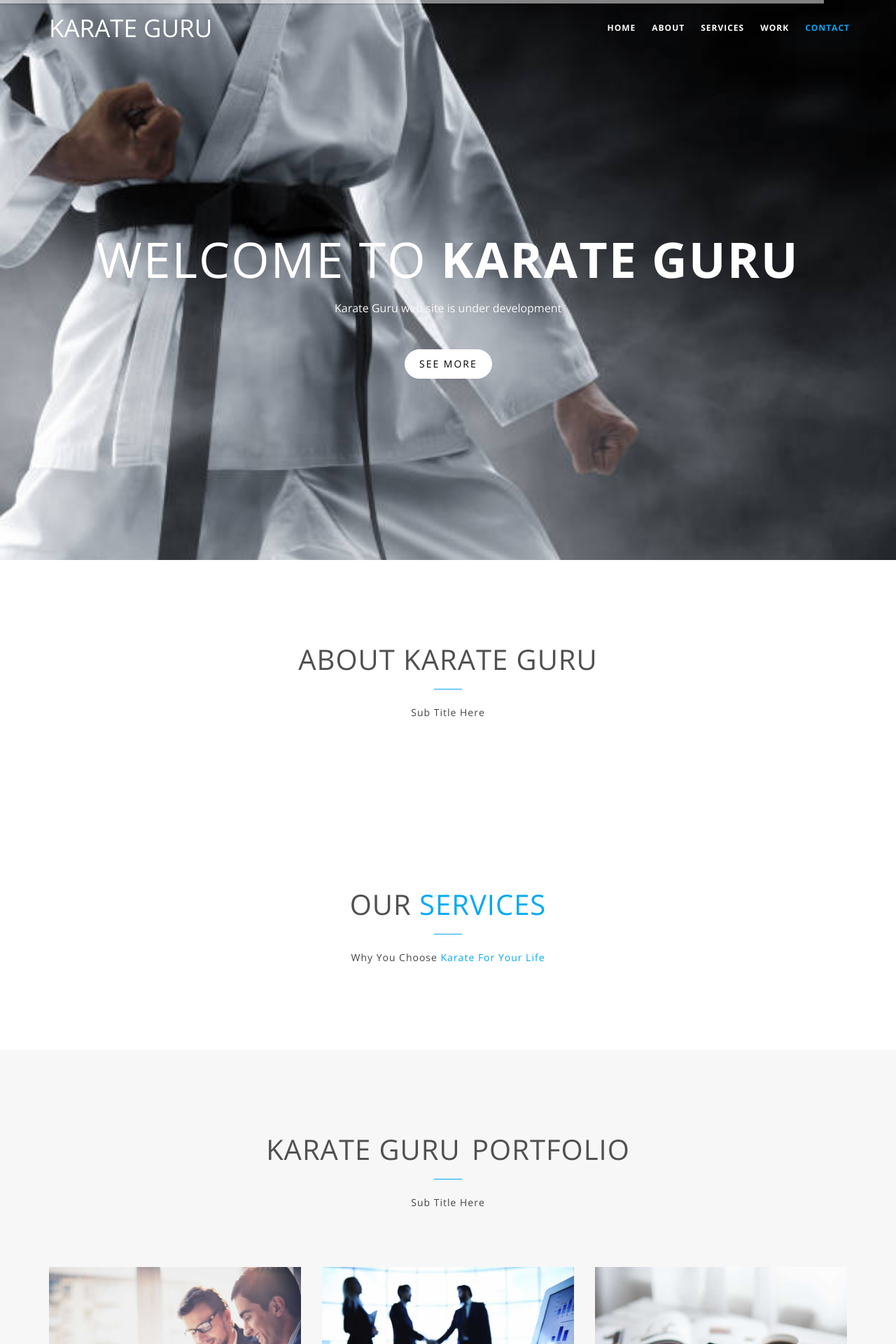
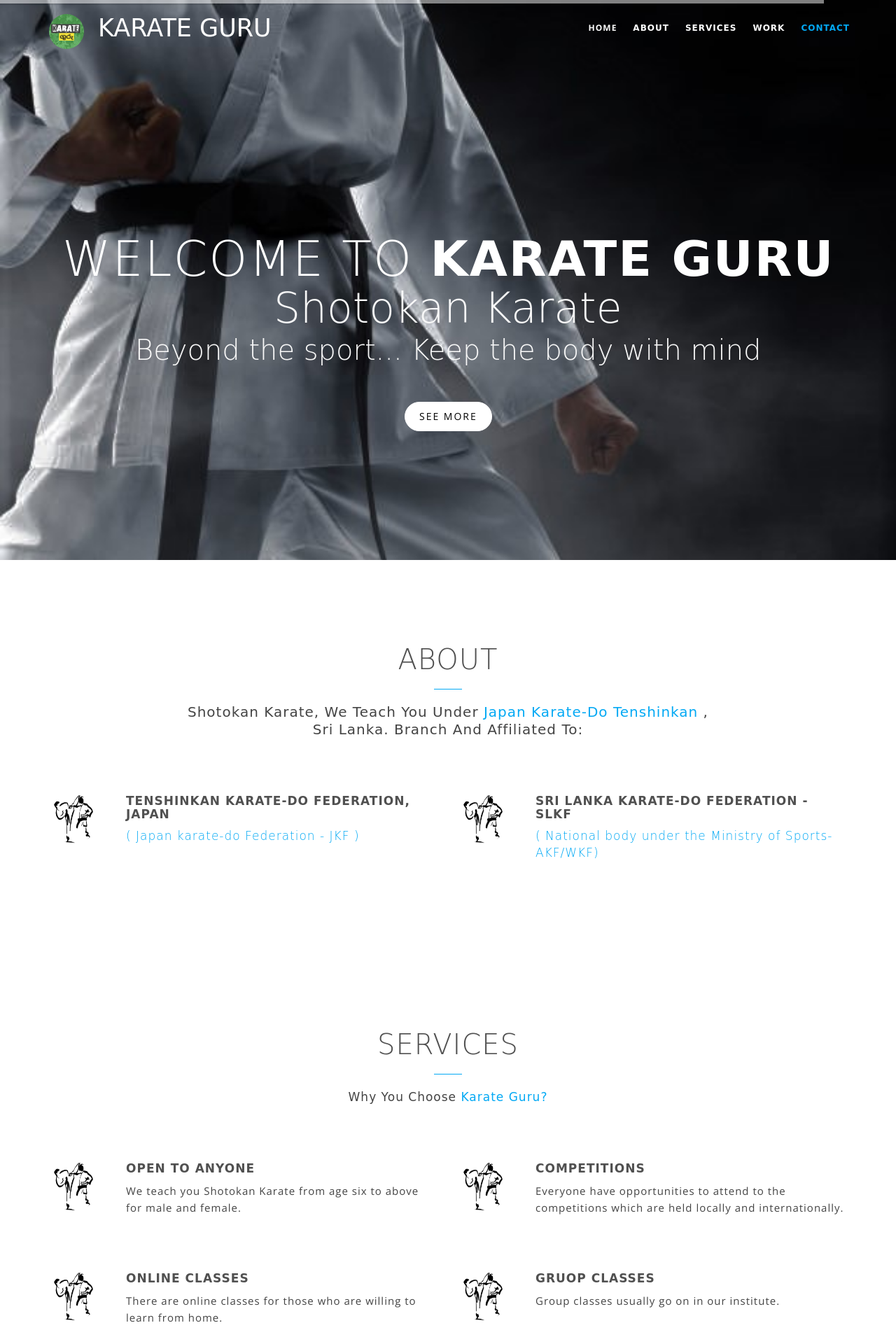
Before and after one commit to Ruwan5/karate-guru, a PHP site: page / in a window 1280 px wide. Shown: the top 1920 px of the page at 70% size. Run offline with PHP 8.4, Linux system fonts and the light colour scheme; some web fonts are replaced.

Commit message:
developed some features

```diff
--- a/css/style.css
+++ b/css/style.css
@@ -1,8 +1,4 @@
-/*
-	Bonativo by TEMPLATE STOCK
-	templatestock.co @templatestock
-	Released for free under the Creative Commons Attribution 3.0 license (templated.co/license)
-*/
+
 
 @import url('https://fonts.googleapis.com/css?family=Open+Sans:400,700,600,400italic');
 
@@ -423,7 +419,7 @@ TEAM CSS
     font-weight: 300;
 }
 .testimonials{
-    background: url(../images/bg-3.jpg);
+    background: url(../images/karate2.jpg);
     background-position: 50% 0;
     background-size: cover;
     background-repeat: no-repeat;
--- a/index.html
+++ b/index.html
@@ -6,7 +6,7 @@
         <meta http-equiv="X-UA-Compatible" content="IE=edge">
         <meta name="viewport" content="width=device-width, initial-scale=1">
         <title>Karate Guru</title>
-        <link rel="icon" href="images/logo.png" type="image/x-icon">
+        <link rel="icon" href="images/logo.jpeg" type="image/x-icon">
 
         <!-- Bootstrap -->
         <link href="bootstrap/css/bootstrap.min.css" rel="stylesheet">
@@ -33,15 +33,18 @@
                         <span class="icon-bar"></span>
                         <span class="icon-bar"></span>
                     </button>
-                    <a class="navbar-brand alo" href="index.html">Karate Guru</a>
+                    <div style="margin-top: -10px;" class="navbar-brand alo">
+                        <img style="width: 50px; height: 50px; border-radius: 50%;" src="images/logo.jpeg" alt="">
+                    </div>
+                    <a style="font-family: cursive;" class="navbar-brand alo" href="index.html">Karate Guru</a>
                 </div>
                 <div id="navbar" class="navbar-collapse collapse">
-                    <ul class="nav navbar-nav navbar-right scroll-to">
-                        <li class="active"><a href="#home">Home</a></li>
-                        <li><a href="#about">About</a></li>
-                        <li><a href="#services">Services</a></li>
-                        <li><a href="#work">Work</a></li>
-                        <li><a href="#contact">Contact</a></li>
+                    <ul  class="nav navbar-nav navbar-right scroll-to">
+                        <li class="active" style="font-family: cursive;"><a href="#home">Home</a></li>
+                        <li><a href="#about" style="font-family: cursive;">About</a></li>
+                        <li><a href="#services" style="font-family: cursive;">Services</a></li>
+                        <li><a href="#work" style="font-family: cursive;">Work</a></li>
+                        <li><a href="#contact" style="font-family: cursive;">Contact</a></li>
 
                     </ul>
                 </div><!--/.nav-collapse -->
@@ -58,37 +61,43 @@
                         <img src="images/karate2.jpg" alt="desk" data-bgfit="cover" data-bgposition="left top" data-bgrepeat="no-repeat">
                         <!-- LAYERS -->
                         <!-- LAYER NR. 1 -->
-                        <div class="tp-caption slider-title" data-x="center" data-y="center"  data-voffset="-30" data-speed="500" data-start="1200" data-easing="Power4.easeInOut">
+                        <div style="font-family: cursive;" class="tp-caption slider-title" data-x="center" data-y="center"  data-voffset="-30" data-speed="500" data-start="1200" data-easing="Power4.easeInOut">
                             welcome to <span>Karate Guru</span>
                         </div> <!-- /tp-caption -->
                         <!-- LAYER NR. 2 -->
-                        <div class="tp-caption slider-caption" data-x="center" data-y="center" data-voffset="40" data-speed="500" data-start="1800" data-easing="Power4.easeInOut" data-captionhidden="on">
-                            Karate Guru web site is under development
+                        <div style="font-size: 60px; font-family: cursive;" class="tp-caption slider-caption" data-x="center" data-y="center" data-voffset="40" data-speed="500" data-start="1800" data-easing="Power4.easeInOut" data-captionhidden="on">
+                            Shotokan Karate
+                        </div> <!-- /tp-caption -->
+                        <div style="padding-top: 120px; font-family: cursive; font-size: 40px;" class="tp-caption slider-caption" data-x="center" data-y="center" data-voffset="40" data-speed="500" data-start="1800" data-easing="Power4.easeInOut" data-captionhidden="on">
+                            Beyond the sport... Keep the body with mind
                         </div> <!-- /tp-caption -->
 
+
                         <!-- LAYER NR. 3 -->
-                        <div class="tp-caption slider-button scroll-to" data-x="center" data-y="center" data-voffset="120" data-speed="500" data-start="2400" data-easing="Power4.easeInOut" data-captionhidden="on">
+                        <div style="padding-top: 150px;" class="tp-caption slider-button scroll-to" data-x="center" data-y="center" data-voffset="120" data-speed="500" data-start="2400" data-easing="Power4.easeInOut" data-captionhidden="on">
                             <a class="btn btn-white" href="#about">See more</a>
                         </div> <!-- /tp-caption -->
                     </li>
                     <!-- SLIDE 2 -->
                     <li data-transition="fade" data-slotamount="7" data-masterspeed="1500">
                         <!-- MAIN IMAGE -->
-                        <img src="images/karate3.jpg" alt="desk" data-bgfit="cover" data-bgposition="left top" data-bgrepeat="no-repeat">
+                        <img src="images/karate1.jpg" alt="desk" data-bgfit="cover" data-bgposition="left top" data-bgrepeat="no-repeat">
 
                         <!-- LAYERS -->
                         <!-- LAYER NR. 1 -->
-                        <div class="tp-caption slider-title" data-x="center" data-y="center"  data-voffset="-30" data-speed="500" data-start="1200" data-easing="Power4.easeInOut">
+                        <div style="font-family: cursive;" class="tp-caption slider-title" data-x="center" data-y="center"  data-voffset="-30" data-speed="500" data-start="1200" data-easing="Power4.easeInOut">
                             welcome to <span>Karate Guru</span>
                         </div> <!-- /tp-caption -->
-
                         <!-- LAYER NR. 2 -->
-                        <div class="tp-caption slider-caption" data-x="center" data-y="center" data-voffset="40" data-speed="500" data-start="1800" data-easing="Power4.easeInOut" data-captionhidden="on">
-                            Karate Guru web site is under development
+                        <div style="font-size: 60px; font-family: cursive;" class="tp-caption slider-caption" data-x="center" data-y="center" data-voffset="40" data-speed="500" data-start="1800" data-easing="Power4.easeInOut" data-captionhidden="on">
+                            Shotokan Karate
+                        </div> <!-- /tp-caption -->
+                        <div style="padding-top: 120px; font-family: cursive; font-size: 40px;" class="tp-caption slider-caption" data-x="center" data-y="center" data-voffset="40" data-speed="500" data-start="1800" data-easing="Power4.easeInOut" data-captionhidden="on">
+                            Beyond the sport... Keep the body with mind
                         </div> <!-- /tp-caption -->
 
                         <!-- LAYER NR. 3 -->
-                        <div class="tp-caption slider-button scroll-to" data-x="center" data-y="center" data-voffset="120" data-speed="500" data-start="2400" data-easing="Power4.easeInOut" data-captionhidden="on">
+                        <div style="padding-top: 150px;" class="tp-caption slider-button scroll-to" data-x="center" data-y="center" data-voffset="120" data-speed="500" data-start="2400" data-easing="Power4.easeInOut" data-captionhidden="on">
                             <a class="btn btn-white" href="#about">See more</a>
                         </div> <!-- /tp-caption -->
                     </li>
@@ -106,26 +115,28 @@
                 <div class="row">
                     <div class="col-sm-8 col-sm-offset-2 text-center">
                         <div class="section-title">
-                            <h1>About Karate Guru</h1>
+                            <h1 style="font-family: cursive;" >About</h1>
                             <span class="border-line"></span>
-                            <p class="lead subtitle-caption">
-                                Sub title here
+                            <p style="font-family: cursive; font-size: 20px;"  class="lead subtitle-caption">
+                                Shotokan karate, we teach you under <span class="colored-text">Japan Karate-Do Tenshinkan</span> , Sri Lanka.
+                                Branch and Affiliated To:
                             </p>
+
                         </div>
                     </div>
                 </div><!-- title row end-->
 
-                <!-- <div class="row">
+                <div class="row">
                     <div class="col-sm-6 margin-bottom30">
                         <div class="feature-icon-wrap clearfix">
                             <div class="left-side-icon">
-                                <i class="ion-ios-lightbulb-outline front-icon"></i>
-                                <i class="ion-ios-lightbulb-outline back-icon"></i>
+                                <img style="width: 70px; height: 70px; border-radius: 50%;"  src="images/bullet.png" alt="">
+
                             </div>
                             <div class="features-text-right">
-                                <h3>creative Designs</h3>
-                                <p>
-                                    Vivamus congue diam vitae tortor imperdiet congue. Nullam sagittis, tristique diam, ut ullamcorper tellus. Cras porttitor massa.
+                                <h3 style="font-family: cursive; font-size: 17px;">Tenshinkan karate-Do Federation, Japan</h3>
+                                <p style="font-family: cursive; font-size: 17px;" class="colored-text">
+                                    ( Japan karate-do Federation - JKF )
                                 </p>
                             </div>
                         </div>
@@ -133,74 +144,45 @@
                     <div class="col-sm-6 margin-bottom30">
                         <div class="feature-icon-wrap clearfix">
                             <div class="left-side-icon">
-                                <i class="ion-ios-gear-outline front-icon"></i>
-                                <i class="ion-ios-gear-outline back-icon"></i>
+                                <img style="width: 70px; height: 70px; border-radius: 50%;"  src="images/bullet.png" alt="">
                             </div>
                             <div class="features-text-right">
-                                <h3>Great support</h3>
-                                <p>
-                                    Vivamus congue diam vitae tortor imperdiet congue. Nullam sagittis, tristique diam, ut ullamcorper tellus. Cras porttitor massa.
+                                <h3 style="font-family: cursive; font-size: 17px;">Sri Lanka Karate-Do Federation - SLKF</h3>
+                                <p style="font-family: cursive; font-size: 17px;" class="colored-text">
+                                    ( National body under the Ministry of Sports- AKF/WKF)
                                 </p>
                             </div>
                         </div>
                     </div>
-                </div> -->
-                <!-- <div class="row">
-                    <div class="col-sm-6 margin-bottom30">
-                        <div class="feature-icon-wrap clearfix">
-                            <div class="left-side-icon">
-                                <i class="ion-iphone front-icon"></i>
-                                <i class="ion-iphone back-icon"></i>
-                            </div>
-                            <div class="features-text-right">
-                                <h3>Fully Responsive</h3>
-                                <p>
-                                    Vivamus congue diam vitae tortor imperdiet congue. Nullam sagittis, tristique diam, ut ullamcorper tellus. Cras porttitor massa.
-                                </p>
-                            </div>
-                        </div>
-                    </div>
-                    <div class="col-sm-6 margin-bottom30">
-                        <div class="feature-icon-wrap clearfix">
-                            <div class="left-side-icon">
-                                <i class="ion-ios-people-outline front-icon"></i>
-                                <i class="ion-ios-people-outline back-icon"></i>
-                            </div>
-                            <div class="features-text-right">
-                                <h3>Dedicated Team</h3>
-                                <p>
-                                    Vivamus congue diam vitae tortor imperdiet congue. Nullam sagittis, tristique diam, ut ullamcorper tellus. Cras porttitor massa.
-                                </p>
-                            </div>
-                        </div>
-                    </div>
-                </div> -->
+                </div>
+
+
             </div>
-        </section><!--about section end-->
+        </section><!--about section end -->
 
         <section id="services" class="section-padding">
             <div class="container">
                 <div class="row">
                     <div class="col-sm-8 col-sm-offset-2 text-center">
                         <div class="section-title">
-                            <h1>Our <span class="colored-text">Services</span></h1>
+                            <h1  style="font-family: cursive;" >Services</h1>
                             <span class="border-line"></span>
-                            <p class="lead subtitle-caption">
-                                Why you choose <span class="colored-text">Karate for your life</span>
+                            <p class="lead subtitle-caption" style="font-family: cursive; font-size: 17px;">
+                                Why you choose <span class="colored-text">Karate Guru?</span>
                             </p>
                         </div>
                     </div>
                 </div><!-- title row end-->
-                <!-- <div class="row">
+                <div class="row">
                     <div class="col-sm-6 margin-bottom30">
                         <div class="feature-icon-wrap services-icons clearfix">
                             <div class="left-side-icon">
-                                <i class="ion-ios-paperplane-outline front-icon"></i>
+                                <img style="width: 70px; height: 70px; border-radius: 50%;"  src="images/bullet.png" alt="">
                             </div>
                             <div class="features-text-right">
-                                <h3>Marketing</h3>
-                                <p>
-                                    Vivamus congue diam vitae tortor imperdiet congue. Nullam sagittis, tristique diam, ut ullamcorper tellus. Cras porttitor massa.
+                                <h3 style="font-family: cursive; font-size: 17px;">Open to anyone</h3>
+                                <p style="font-size: 15px;">
+                                    We teach you Shotokan Karate from age six to above for male and female.
                                 </p>
                             </div>
                         </div>
@@ -208,27 +190,26 @@
                     <div class="col-sm-6 margin-bottom30">
                         <div class="feature-icon-wrap services-icons clearfix">
                             <div class="left-side-icon">
-                                <i class="ion-ios-browsers-outline front-icon"></i>
+                                <img style="width: 70px; height: 70px; border-radius: 50%;"  src="images/bullet.png" alt="">
                             </div>
                             <div class="features-text-right">
-                                <h3>Web & Graphics design</h3>
-                                <p>
-                                    Vivamus congue diam vitae tortor imperdiet congue. Nullam sagittis, tristique diam, ut ullamcorper tellus. Cras porttitor massa.
-                                </p>
+                                <h3 style="font-family: cursive; font-size: 17px;">Competitions</h3>
+                                <p style="font-size: 15px;">
+                                    Everyone have  opportunities to attend to the competitions which are held locally and internationally.                                </p>
                             </div>
                         </div>
                     </div>
-                </div> -->
-                <!-- <div class="row">
+                </div>
+                <div class="row">
                     <div class="col-sm-6 margin-bottom30">
                         <div class="feature-icon-wrap services-icons clearfix">
                             <div class="left-side-icon">
-                                <i class="ion-ios-world-outline front-icon"></i>
+                                <img style="width: 70px; height: 70px; border-radius: 50%;"  src="images/bullet.png" alt="">
                             </div>
                             <div class="features-text-right">
-                                <h3>Social Media</h3>
-                                <p>
-                                    Vivamus congue diam vitae tortor imperdiet congue. Nullam sagittis, tristique diam, ut ullamcorper tellus. Cras porttitor massa.
+                                <h3 style="font-family: cursive; font-size: 17px;">Online Classes</h3>
+                                <p style="font-size: 15px;">
+                                    There are online classes for those who are willing to learn from home.
                                 </p>
                             </div>
                         </div>
@@ -236,50 +217,23 @@
                     <div class="col-sm-6 margin-bottom30">
                         <div class="feature-icon-wrap services-icons clearfix">
                             <div class="left-side-icon">
-                                <i class="ion-ios-color-wand-outline front-icon"></i>
+                                <img style="width: 70px; height: 70px; border-radius: 50%;"  src="images/bullet.png" alt="">
                             </div>
                             <div class="features-text-right">
-                                <h3>Creative ideas</h3>
-                                <p>
-                                    Vivamus congue diam vitae tortor imperdiet congue. Nullam sagittis, tristique diam, ut ullamcorper tellus. Cras porttitor massa.
+                                <h3 style="font-family: cursive; font-size: 17px;">Gruop Classes</h3>
+                                <p style="font-size: 15px;">
+                                    Group classes usually go on in our institute.
                                 </p>
                             </div>
                         </div>
                     </div>
-                </div> -->
-                <!-- <div class="row">
-                    <div class="col-sm-6 margin-bottom30">
-                        <div class="feature-icon-wrap services-icons clearfix">
-                            <div class="left-side-icon">
-                                <i class="ion-ios-crop front-icon"></i>
-                            </div>
-                            <div class="features-text-right">
-                                <h3>Responsive Design</h3>
-                                <p>
-                                    Vivamus congue diam vitae tortor imperdiet congue. Nullam sagittis, tristique diam, ut ullamcorper tellus. Cras porttitor massa.
-                                </p>
-                            </div>
-                        </div>
-                    </div>
-                    <div class="col-sm-6 margin-bottom30">
-                        <div class="feature-icon-wrap services-icons clearfix">
-                            <div class="left-side-icon">
-                                <i class="ion-ios-people-outline front-icon"></i>
-                            </div>
-                            <div class="features-text-right">
-                                <h3>Customer Support</h3>
-                                <p>
-                                    Vivamus congue diam vitae tortor imperdiet congue. Nullam sagittis, tristique diam, ut ullamcorper tellus. Cras porttitor massa.
-                                </p>
-                            </div>
-                        </div>
-                    </div>
-                </div> -->
+                </div>
+
             </div>
-        </section><!--services section end-->
+        </section><!--services section end -->
 
 
-        <!-- <div class="testimonials parallax-2">
+        <div class="testimonials parallax-2">
             <div class="container">
                 <div class="row">
                     <div class="col-sm-8 col-sm-offset-2 text-center">
@@ -287,14 +241,14 @@
                             <ul class="slides">
                                 <li>
                                     <div class="slide-items">
-                                        <img src="images/team-1.jpg" alt="">
-                                        <p>
-                                            Vivamus congue diam vitae tortor imperdiet congue. Nullam sagittis, tristique diam, ut ullamcorper tellus.
+                                        <img src="images/master.jpeg" alt="" style="width: 300px; height: 300px;">
+                                        <p style="font-family: cursive; font-size: 17px;">
+                                            Instructor,
                                         </p>
-                                        <h5>Maria Navratilova - Codeflicks inc.</h5>
+                                        <h3 style="font-family: cursive; color: white;">SENSEI ASELA NAWARATHNA</h3>
                                     </div>
                                 </li>
-                                <li>
+                                <!-- <li>
                                     <div class="slide-items">
                                         <img src="images/team-2.jpg" alt="">
                                         <p>
@@ -311,13 +265,13 @@
                                         </p>
                                         <h5>Maria Navratilova - Codeflicks inc.</h5>
                                     </div>
-                                </li>
+                                </li> -->
                             </ul>
                         </div>
                     </div>
                 </div>
             </div>
-        </div> -->
+        </div>
 
         <!-- <div class="cta cta-bg">
             <div class="container text-center scroll-to">
@@ -331,7 +285,7 @@
                 <div class="row">
                     <div class="col-sm-8 col-sm-offset-2">
                         <div class="section-title text-center">
-                            <h1> <span class="alo">Karate Guru</span> Portfolio</h1>
+                            <h1>Portfolio</h1>
                             <span class="border-line"></span>
                             <p class="lead subtitle-caption">
                                 Sub title here
```
Also changed, not shown: images/1.jpeg (added), images/2.jpeg (added), images/3.jpeg (added), images/bg-1.jpg, images/bg-3.jpeg (added), images/bg-3.jpg (deleted), images/bullet.png (added), images/karate1.jpg, images/karate2.jpg, images/logo.jpeg (added), images/logo.png (deleted), images/master.jpeg (added).
